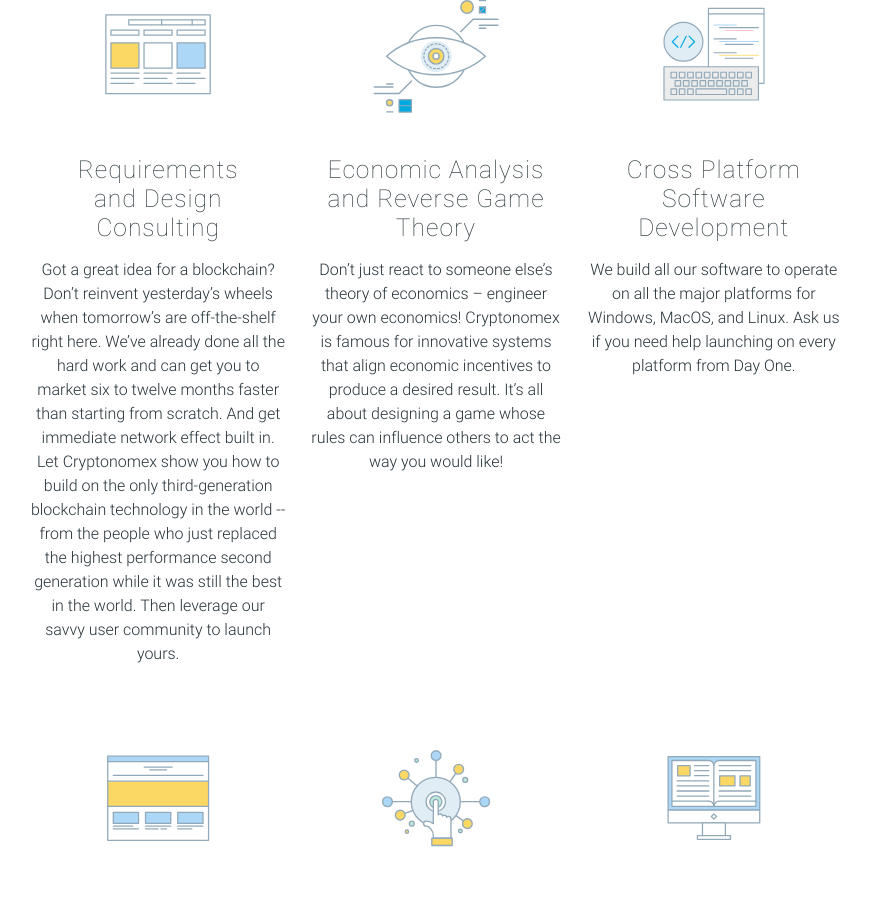
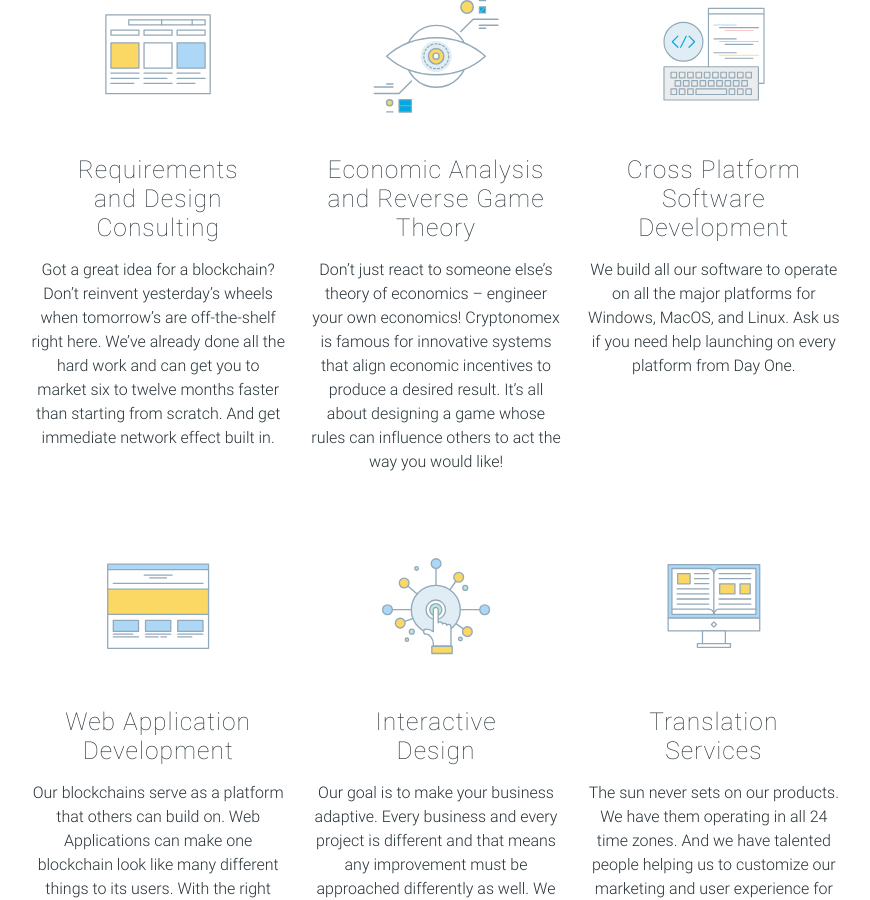
Before and after one commit to cryptonomex/cryptonomex.github.io, a Jekyll site: the page built from index.html, in a window 1280 px wide and 900 px high, scrolled down 1533 px. Shown: the whole window, without its empty margins (204-1074 px from the left). Built offline with Jekyll 4.4.1, drawn with Linux system fonts in a browser that asks for light colours; nearby versions of some CDN libraries.

Commit message:
content update

```diff
--- a/index.html
+++ b/index.html
@@ -65,11 +65,7 @@
                <p class="light center">
                Got a great idea for a blockchain?  Don’t reinvent yesterday’s wheels when tomorrow’s are off-the-shelf
                right here.  We’ve already done all the hard work and can get you to market six to twelve months faster
-               than starting from scratch.  And get immediate network effect built in. Let Cryptonomex show you how to
-               build on the only third-generation blockchain technology in the world -- from the people who just
-               replaced the highest performance second generation while it was still the best in the world.  Then
-               leverage our savvy user community to launch yours.
-               </p>
+               than starting from scratch. And get immediate network effect built in. </p>
              </div>
            </div>
 
```
